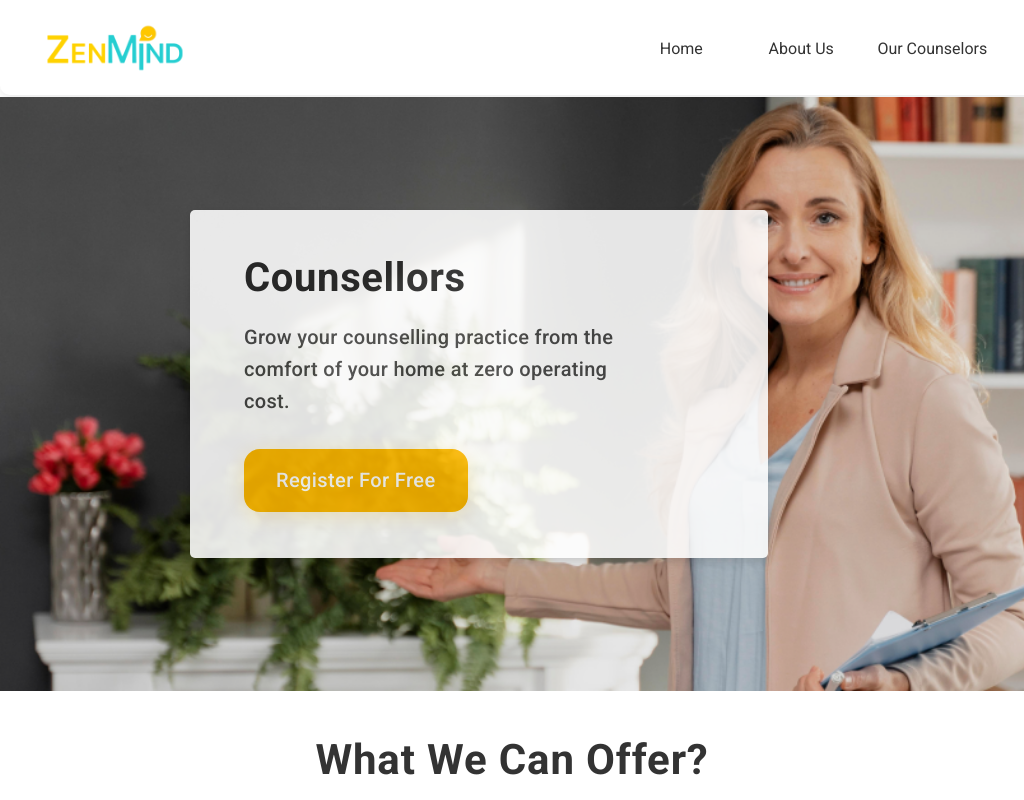
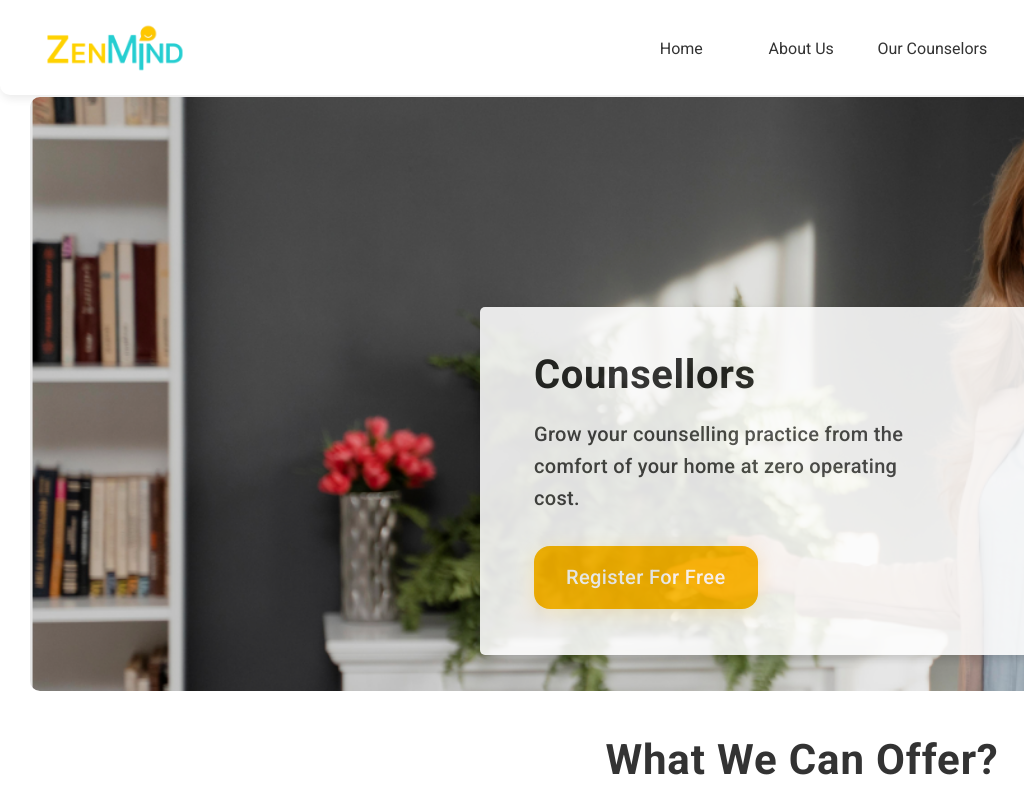
Before and after one commit to Zenmind01/Prototype-2, a React (Create React App) app in the folder frontend/: page /counsellors in a window 1024 px wide. Shown: the top 800 px of the page. Built offline with nearby package versions, Linux system fonts and the light colour scheme.

Commit message:
changes mades

```diff
--- a/frontend/src/components/Main/Aboutus/index.css
+++ b/frontend/src/components/Main/Aboutus/index.css
@@ -292,6 +292,12 @@
 @media screen and (min-width: 769px) and (max-width: 1100px) {
   .mission-content {
     font-size: 18px;
+    width: 1200px;
+  }
+
+  .our-mission {
+    position: relative;
+    left: 260px;
   }
 
   .team-members {
--- a/frontend/src/components/Main/Counsellors/Counsellors.css
+++ b/frontend/src/components/Main/Counsellors/Counsellors.css
@@ -645,3 +645,10 @@
     /* right: 70px; */
   }
 }
+
+@media screen and (min-width: 769px) and (max-width: 1100px) {
+  .counsellor-container {
+    position: relative;
+    left: 290px;
+  }
+}
```
